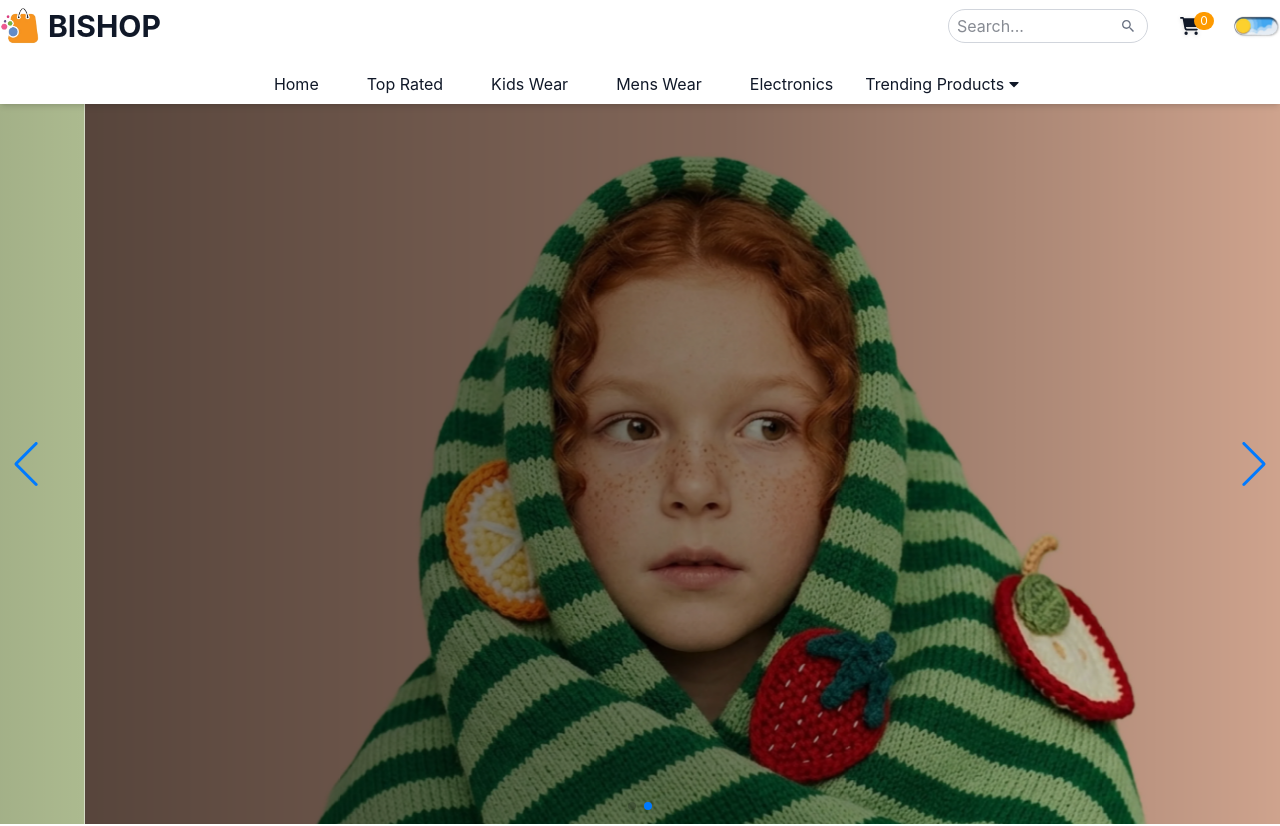
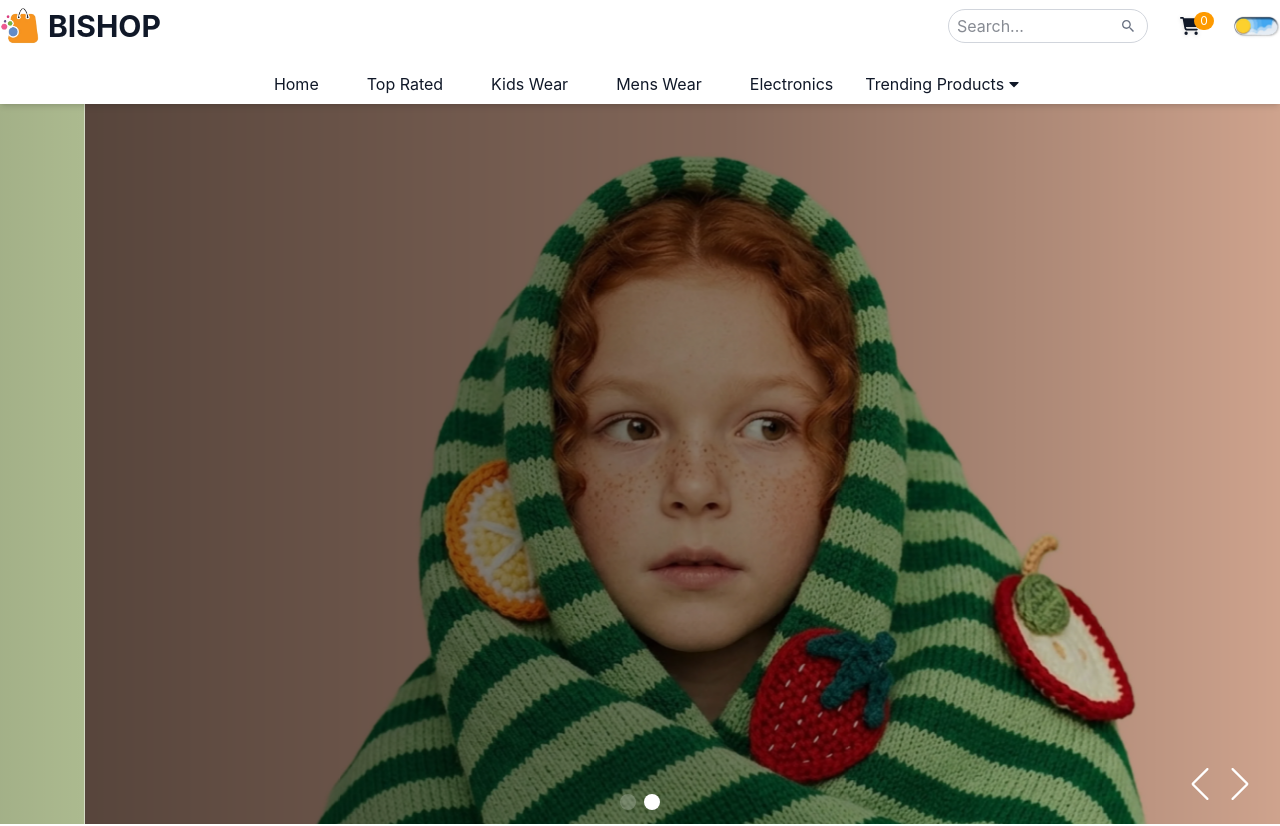
Before and after one commit to vankhanhitb/react-basic, a React (Vite) app in the folder my-app/: page / in a window 1280 px wide. Shown: the top 826 px of the page. Built offline with nearby package versions, Linux system fonts and the light colour scheme.

Commit message:
update style to navigation and pagination on hero slide

```diff
--- a/my-app/src/components/Hero/Hero.tsx
+++ b/my-app/src/components/Hero/Hero.tsx
@@ -1,6 +1,6 @@
 import { useRef } from 'react'
+
 import type { Swiper as SwiperType } from "swiper";
-
 import { Swiper, SwiperSlide } from "swiper/react";
 import { A11y, Autoplay, Pagination, Navigation } from "swiper/modules";
 
@@ -227,13 +227,25 @@ export default function Hero({
           h-[520px]
           md:h-[620px]
           lg:h-[720px]
-          [&_.swiper-pagination-bullet]:h-2
-          [&_.swiper-pagination-bullet]:w-2
-          [&_.swiper-pagination-bullet]:bg-white
+          [&_.swiper-pagination-bullet]:h-4!
+          [&_.swiper-pagination-bullet]:w-4!
+          [&_.swiper-pagination-bullet]:bg-white!
           [&_.swiper-pagination-bullet]:opacity-50
           [&_.swiper-pagination-bullet-active]:w-8
           [&_.swiper-pagination-bullet-active]:rounded-full
           [&_.swiper-pagination-bullet-active]:opacity-100
+          [&_.swiper-button-prev]:left-auto!
+          [&_.swiper-button-prev]:right-16!
+          [&_.swiper-button-prev]:top-auto!
+          [&_.swiper-button-prev]:bottom-6!
+          [&_.swiper-button-prev]:size-8!
+          [&_.swiper-button-prev]:text-white!
+
+          [&_.swiper-button-next]:right-6!
+          [&_.swiper-button-next]:top-auto!
+          [&_.swiper-button-next]:bottom-6!
+          [&_.swiper-button-next]:size-8!
+          [&_.swiper-button-next]:text-white!
         "
       >
         {slides.map((slide, index) => (
--- a/my-app/src/index.css
+++ b/my-app/src/index.css
@@ -1,2 +1,7 @@
 @import "tailwindcss";
 @custom-variant dark (&:where(.dark, .dark *));
+
+/* Style
+ * Pangination and Navigation
+ * Swiper Slide
+ */
```
